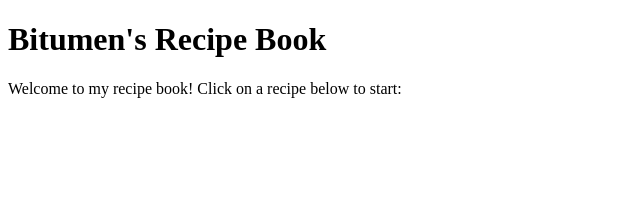
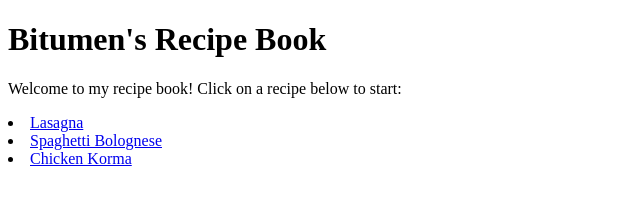
Before and after one commit to bitumens/odin-recipes, a plain HTML site: page index.html in a window 1280 px wide. Shown: the whole page, without its empty margins (0-640 px from the left). Drawn offline with Linux system fonts and the light colour scheme.

Commit message:
Fix anchor tags in index.html
Buttons now display correctly on page

Href values link correctly to pages

```diff
--- a/index.html
+++ b/index.html
@@ -9,9 +9,9 @@
         <h1>Bitumen's Recipe Book</h1>
         <p>Welcome to my recipe book! Click on a recipe below to start:</p>
             <uo>
-                <a href="recipes/lasagna"></a>
-                <a href="recipes/spagbol"></a>
-                <a href="korma"></a>
+                <li><a href="recipes/lasagna.html">Lasagna</a></li>
+                <li><a href="recipes/spagbol.html">Spaghetti Bolognese</a></li>
+                <li><a href="recipes/korma.html">Chicken Korma</a></li>
             </uo>
     </body>
 </html>
```
